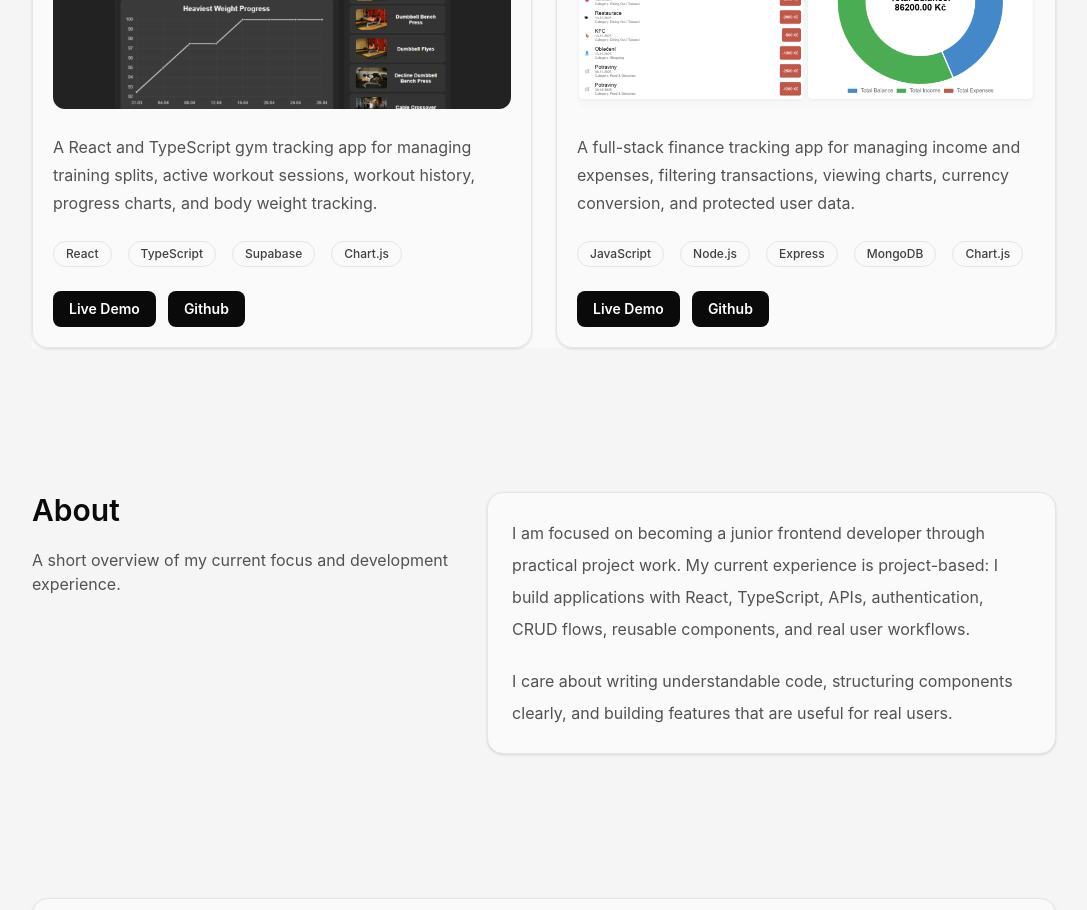
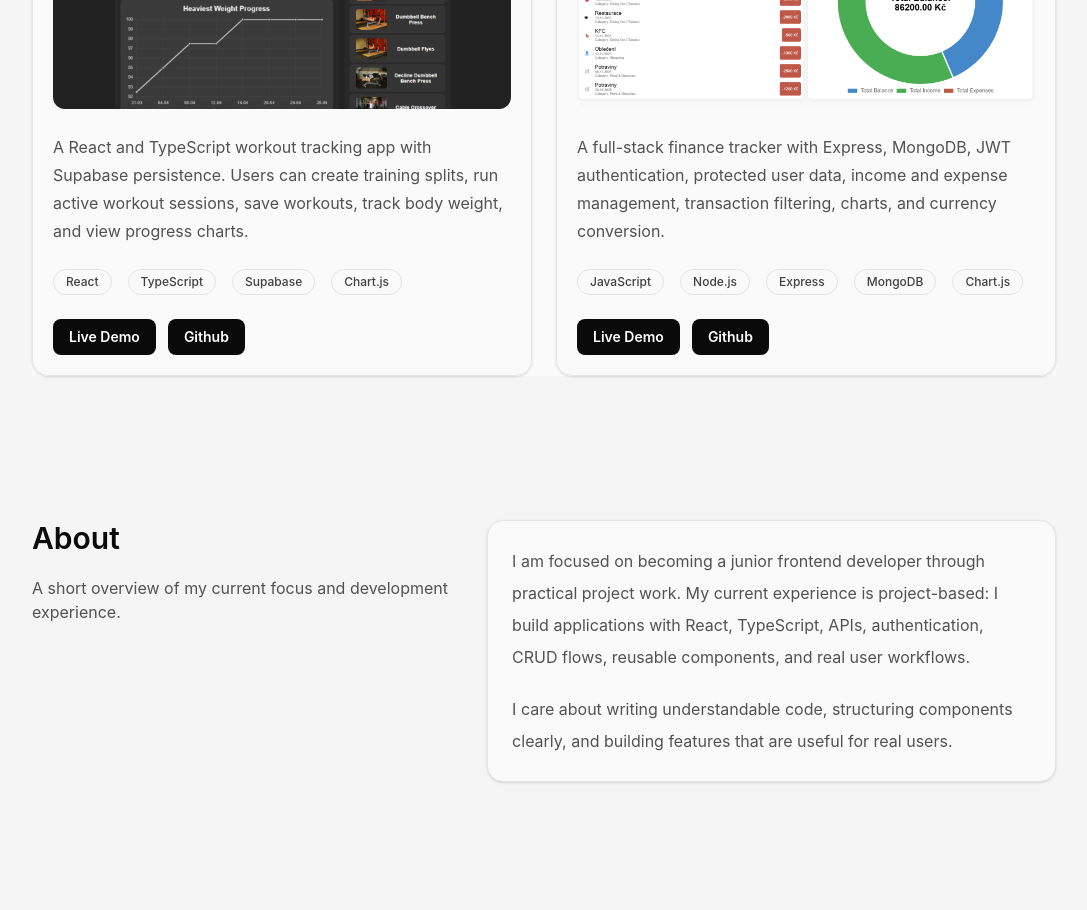
Before and after one commit to Luan2118/portfolio-website, a React (Vite) app: page / in a window 1280 px wide. Shown: the part 1000-1910 px from the top of the page, without its empty margins (96-1183 px from the left). Built offline with nearby package versions, Linux system fonts and the light colour scheme.

Commit message:
Update project descriptions

```diff
--- a/src/components/sections/Projects.tsx
+++ b/src/components/sections/Projects.tsx
@@ -8,7 +8,7 @@ const projects = [
   {
     title: "Gym Tracker",
     description:
-      "A React and TypeScript gym tracking app for managing training splits, active workout sessions, workout history, progress charts, and body weight tracking.",
+      "A React and TypeScript workout tracking app with Supabase persistence. Users can create training splits, run active workout sessions, save workouts, track body weight, and view progress charts.",
     stack: ["React", "TypeScript", "Supabase", "Chart.js"],
     githubUrl: "https://github.com/Luan2118/gym-tracker.git",
     liveUrl: "https://gym-tracker-azure-tau.vercel.app/",
@@ -17,7 +17,7 @@ const projects = [
   {
     title: "Finance Tracker",
     description:
-      "A full-stack finance tracking app for managing income and expenses, filtering transactions, viewing charts, currency conversion, and protected user data.",
+      "A full-stack finance tracker with Express, MongoDB, JWT authentication, protected user data, income and expense management, transaction filtering, charts, and currency conversion.",
     stack: ["JavaScript", "Node.js", "Express", "MongoDB", "Chart.js"],
     githubUrl: "https://github.com/Luan2118/finance-tracker.git",
     liveUrl: "https://finance-tracker-project-sigma.vercel.app/",
@@ -37,7 +37,7 @@ function Projects() {
           <div className="grid grid-cols-1 mt-5 sm:grid-cols-2 gap-6 bg-neutral-50">
             {projects.map((project) => {
               return (
-                <ProjectCard key={project.title} project={project}/>
+                <ProjectCard key={project.title} project={project} />
               )
             })}
           </div>
```
